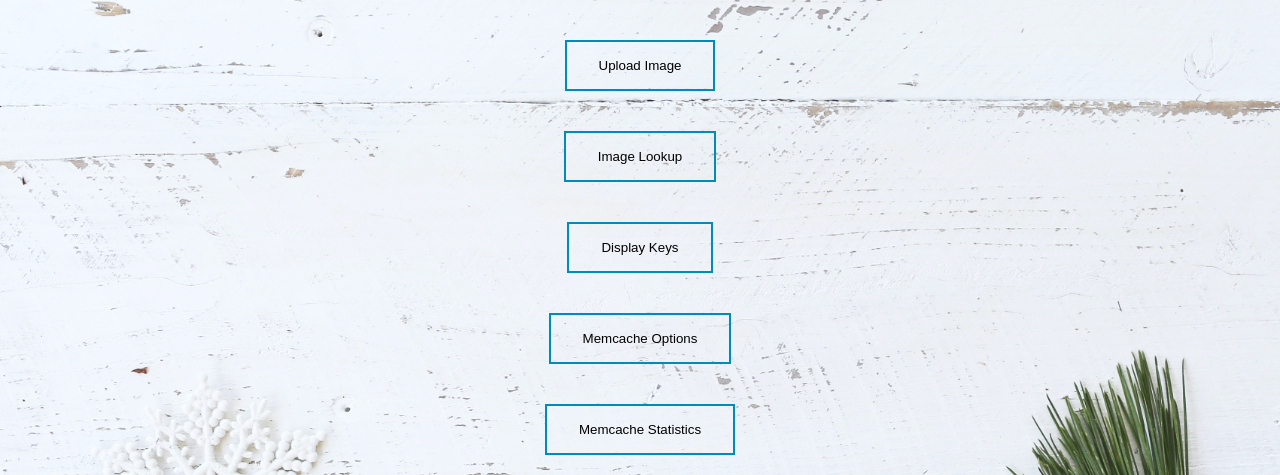
After one commit to hazelduan/webapp, a Python web app: template frontend/app/templates/index.html in a window 1280 px wide. The commit adds this page. Shown: the top 475 px of the page. Run offline with Jinja, Linux system fonts and the light colour scheme; the template is opened without the code that fills it, so the values that code supplies are empty; grey boxes are pictures that could not be loaded.

Commit message:
frontend format and structure changes

```diff
--- /dev/null
+++ b/frontend/app/static/style.css
@@ -0,0 +1,87 @@
+body {
+    background-color: lightblue;
+    background: url(./images/background.jpg) no-repeat center center;
+    background-size: cover;
+    background-attachment: fixed;
+}
+button {
+    border: 2px solid #008CBA;
+    cursor: pointer;
+    appearance: none;
+    background-color: inherit;
+    transition-duration: 0.4s;
+    padding: 16px 32px;
+    text-align: center;
+    color:black;
+}
+button:hover {
+    background-color: #008CBA;
+    color: white;
+}
+.button {
+    border: 2px solid #008CBA;
+    cursor: pointer;
+    appearance: none;
+    background-color: inherit;
+    transition-duration: 0.4s;
+    padding: 12px 20px;
+    text-align: center;
+    color:black;
+}
+.button:hover {
+    background-color: #008CBA;
+    color: white;
+}
+div {
+    display: flex;
+    justify-content: center;
+    align-items: center;
+    margin: 40px;
+}
+input[type="file"]{
+    padding:10px;
+    border:2px solid #008CBA;
+    outline :none;
+    border-radius:5px;
+    font-size:24px;
+}
+
+.container {
+position: relative;
+width: 60%;
+height: 50px;
+}
+
+.image {
+display: block;
+width: 40%;
+height: auto;
+align-self: center;
+}
+
+.overlay {
+position: absolute;
+top: 0;
+bottom: 0;
+left: 0;
+right: 0;
+height: 100%;
+width: 100%;
+opacity: 0;
+transition: .5s ease;
+background-color: #008CBA;
+}
+
+.container:hover .overlay {
+opacity: 1;
+}
+
+.text {
+color: white;
+font-size: 20px;
+position: absolute;
+left: 50%;
+top:auto;
+transform: translate(-50%, -50%);
+-ms-transform: translate(-50%, -50%);
+}
--- a/frontend/app/templates/base.html
+++ b/frontend/app/templates/base.html
@@ -1,94 +1,9 @@
 <!DOCTYPE html>
-<html>
+<html lang="en">
     <head>
         <meta charset="UTF-8">
         <title>{% block title %} {% endblock %}</title>
-        <style>
-            body {
-                background-color: lightblue;
-            }
-            button {
-                border: 2px solid #008CBA;
-                cursor: pointer;
-                appearance: none;
-                background-color: inherit;
-                transition-duration: 0.4s;
-                padding: 16px 32px;
-                text-align: center;
-                color:black;
-            }
-            button:hover {
-                background-color: #008CBA;
-                color: white;
-            }
-            .button {
-                border: 2px solid #008CBA;
-                cursor: pointer;
-                appearance: none;
-                background-color: inherit;
-                transition-duration: 0.4s;
-                padding: 12px 20px;
-                text-align: center;
-                color:black;
-            }
-            .button:hover {
-                background-color: #008CBA;
-                color: white;
-            }
-            div {
-                display: flex;
-                justify-content: center;
-                align-items: center;
-                margin: 40px;
-            }
-            input[type="file"]{
-                padding:10px;
-                border:2px solid #008CBA;
-                outline :none;
-                border-radius:5px;
-                font-size:24px;
-            }
-
-            .container {
-            position: relative;
-            width: 60%;
-            height: 50px;
-            }
-
-            .image {
-            display: block;
-            width: 40%;
-            height: auto;
-            align-self: center;
-            }
-
-            .overlay {
-            position: absolute;
-            top: 0;
-            bottom: 0;
-            left: 0;
-            right: 0;
-            height: 100%;
-            width: 100%;
-            opacity: 0;
-            transition: .5s ease;
-            background-color: #008CBA;
-            }
-
-            .container:hover .overlay {
-            opacity: 1;
-            }
-
-            .text {
-            color: white;
-            font-size: 20px;
-            position: absolute;
-            left: 50%;
-            top:auto;
-            transform: translate(-50%, -50%);
-            -ms-transform: translate(-50%, -50%);
-            }
-        </style>
+        <link rel="stylesheet" href="../static/style.css"/>
     </head>
     <body>
         {% block content %}
--- /dev/null
+++ b/frontend/app/templates/index.html
@@ -0,0 +1,36 @@
+{% extends "base.html" %}
+
+{% block title %}Index{% endblock %}
+
+{% block content %}
+  <div>
+    <form action="{{ url_for('upload_image')}}">
+      <button>Upload Image</button>
+    </form>
+  </div>
+
+  <div>
+    <form action="{{ url_for('ImageLookup')}}">
+      <button>Image Lookup</button>
+    </form>
+  </div>
+
+  <div>
+    <form action="{{ url_for('KeysDisplay')}}" method="post">
+        <button>Display Keys</button>
+    </form>
+  </div>
+
+  <div>
+    <form action="{{ url_for('MemcacheOption')}}">
+        <button>Memcache Options</button>
+    </form>
+  </div>
+  <div>
+    <form action="{{ url_for('MemStatistics')}}">
+      <button>Memcache Statistics</button>
+  </div>
+  <div>
+    <img src="https://helloflask.com/totoro.gif" alt="chinchilla">
+  </div>
+{% endblock %}
--- a/frontend/run.py
+++ b/frontend/run.py
@@ -1,3 +1,8 @@
 #!../venv/bin/python
 from app import webapp
+
+from app import db
+db.drop_all()
+db.create_all()
+
 webapp.run('0.0.0.0',5001,debug=False)
--- a/memcache/run.py
+++ b/memcache/run.py
@@ -1,3 +1,8 @@
 #!../venv/bin/python
 from app import webapp
+
+from app import db
+db.drop_all()
+db.create_all()
+
 webapp.run('0.0.0.0',5001,debug=False)
```
Also changed, not shown: frontend/app/main.py (+29 -24 lines), frontend/app/templates/display_image.html (+10 -2 lines), frontend/app/templates/main.html (deleted, +0 -40 lines), frontend/app/templates/mem_statistics.html (added, +7 -0 lines), frontend/app/templates/upload_image.html (added, +18 -0 lines), frontend/app/static/images/background.jpg (added), memcache/app/main.py (line endings or trailing spaces).
